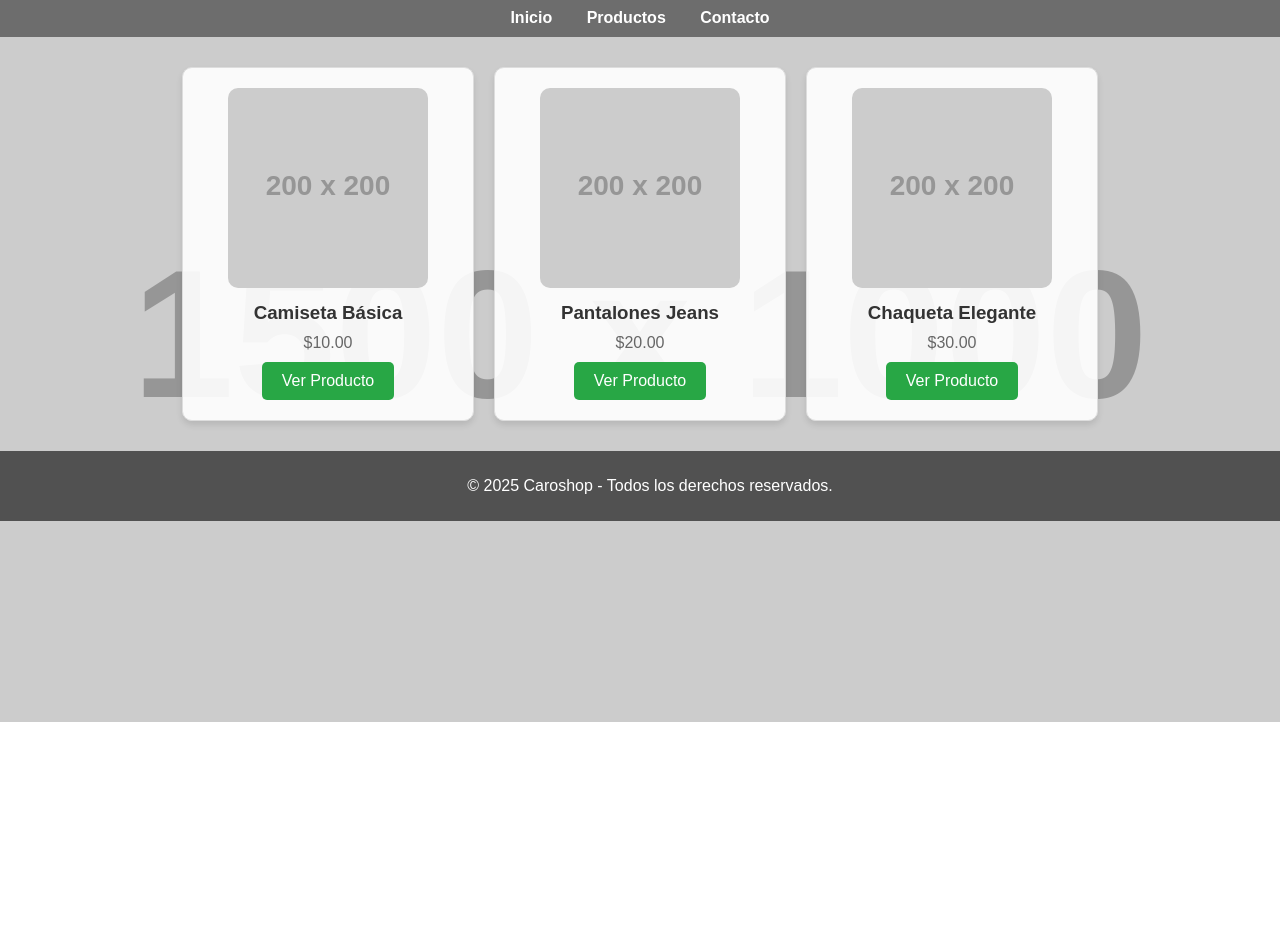
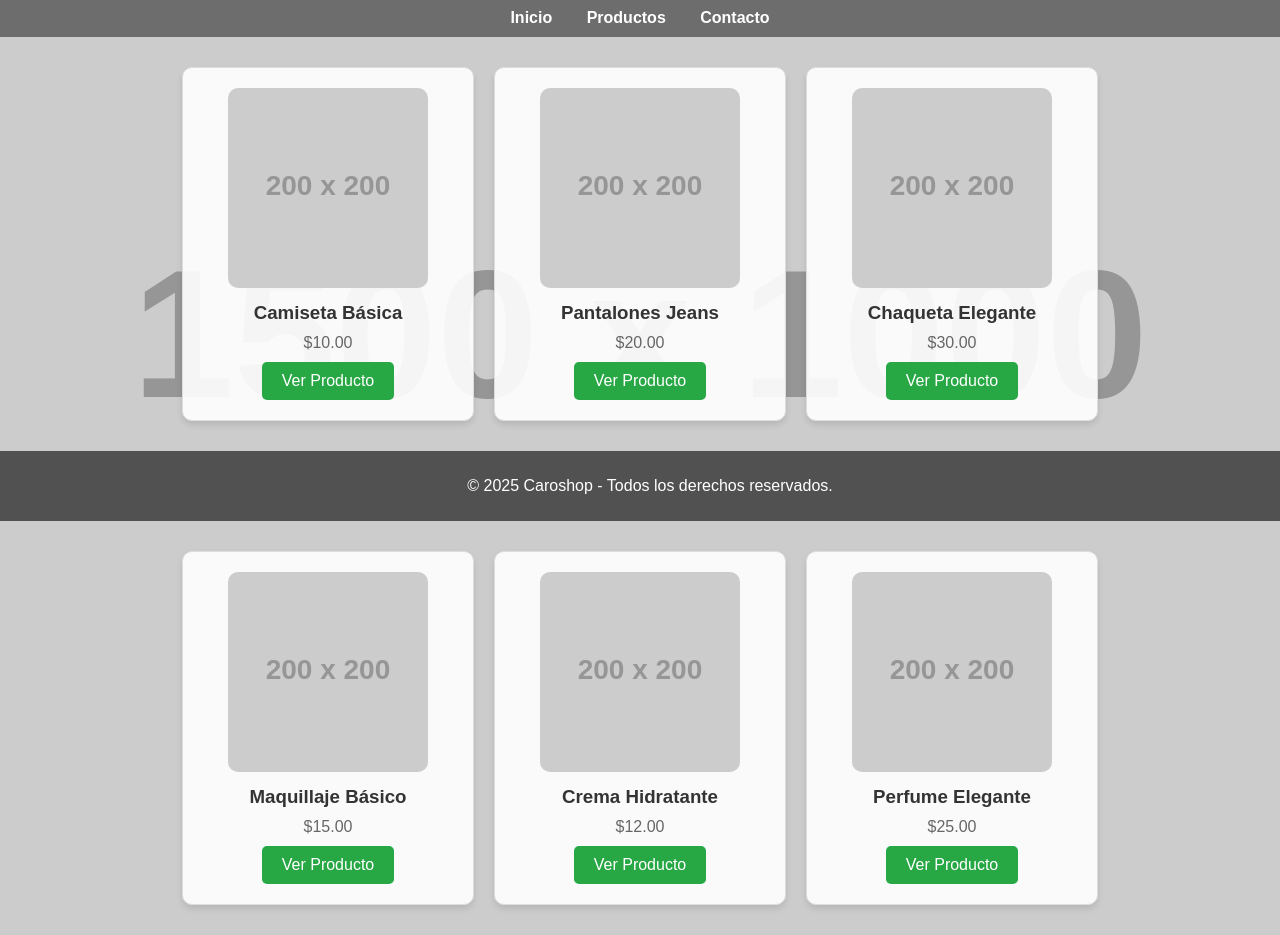
Before and after one commit to cari11/webpage, a plain HTML site: page index.html in a window 1280 px wide. Shown: the part 78-1013 px from the top of the page. Before the commit the page ends 800 px from the top, so only its background shows below. Drawn offline with Linux system fonts and the light colour scheme; placeholder pictures from the web are drawn by us.

Commit message:
Update index.html

```diff
--- a/index.html
+++ b/index.html
@@ -123,3 +123,24 @@
     </footer>
 </body>
 </html>
+
+<section id="productos-belleza" class="products">
+    <div class="product">
+        <img src="https://via.placeholder.com/200" alt="Maquillaje Básico">
+        <h3>Maquillaje Básico</h3>
+        <p>$15.00</p>
+        <a href="maquillaje.html">Ver Producto</a>
+    </div>
+    <div class="product">
+        <img src="https://via.placeholder.com/200" alt="Crema Hidratante">
+        <h3>Crema Hidratante</h3>
+        <p>$12.00</p>
+        <a href="crema.html">Ver Producto</a>
+    </div>
+    <div class="product">
+        <img src="https://via.placeholder.com/200" alt="Perfume Elegante">
+        <h3>Perfume Elegante</h3>
+        <p>$25.00</p>
+        <a href="perfume.html">Ver Producto</a>
+    </div>
+</section>
```
